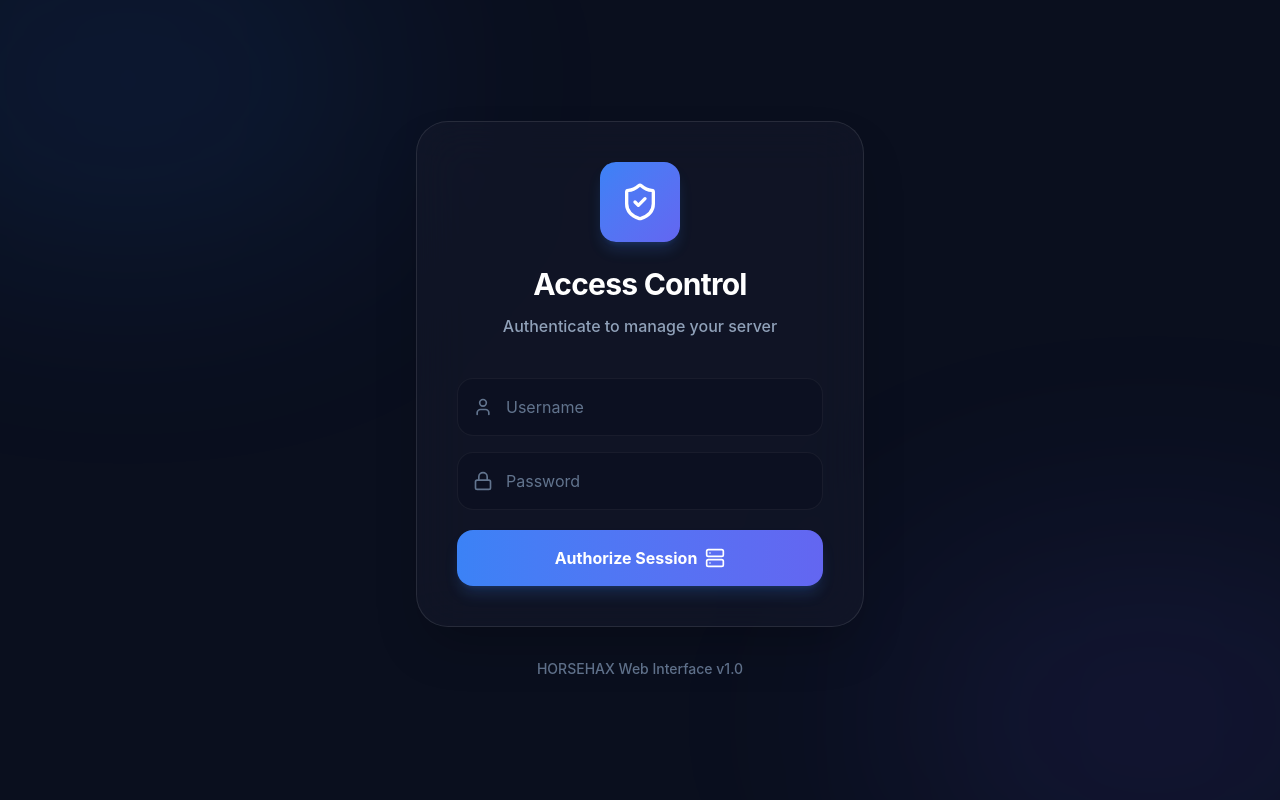
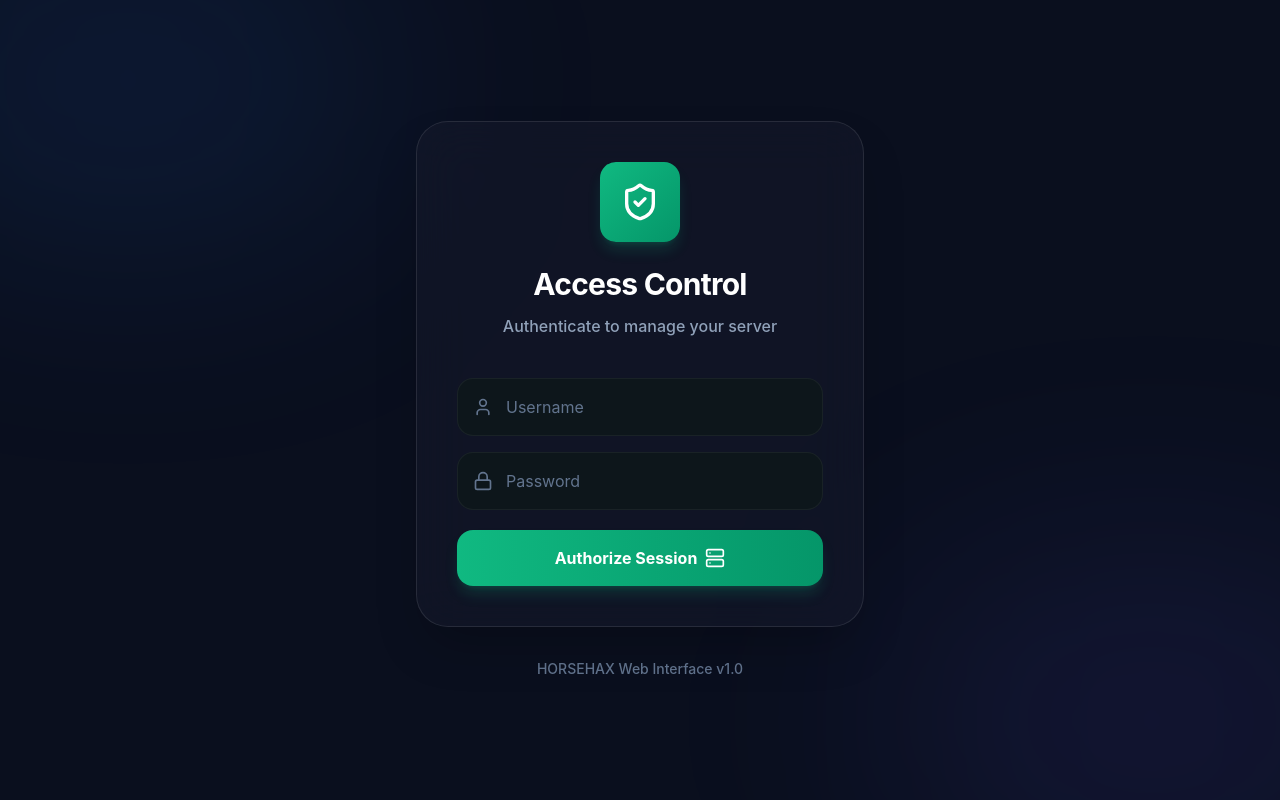
Before and after one commit to v0tekick/horsehaxwebpanel, a React app in the folder frontend/: page /login in a window 1280 px wide. Built offline with nearby package versions, Linux system fonts and the light colour scheme; the HTML template or start-up script is replaced by a standard one.

Commit message:
UI: Change color theme to Natural Forest Green

```diff
--- a/frontend/src/index.css
+++ b/frontend/src/index.css
@@ -1,11 +1,11 @@
 @import "tailwindcss";
 
 @theme {
-  --color-background: #0a0f1e;
-  --color-surface: #161b2c;
-  --color-primary: #3b82f6;
-  --color-secondary: #6366f1;
-  --color-accent: #06b6d4;
+  --color-background: #0d1a12;
+  --color-surface: #14241b;
+  --color-primary: #10b981;
+  --color-secondary: #059669;
+  --color-accent: #84cc16;
 
   --animate-pulse-slow: pulse 3s cubic-bezier(0.4, 0, 0.6, 1) infinite;
 }
--- a/frontend/tailwind.config.js
+++ b/frontend/tailwind.config.js
@@ -7,11 +7,11 @@ export default {
   theme: {
     extend: {
       colors: {
-        background: '#0a0f1e',
-        surface: '#161b2c',
-        primary: '#3b82f6',
-        secondary: '#6366f1',
-        accent: '#06b6d4',
+        background: '#0d1a12',
+        surface: '#14241b',
+        primary: '#10b981',
+        secondary: '#059669',
+        accent: '#84cc16',
       },
       animation: {
         'pulse-slow': 'pulse 3s cubic-bezier(0.4, 0, 0.6, 1) infinite',
```
